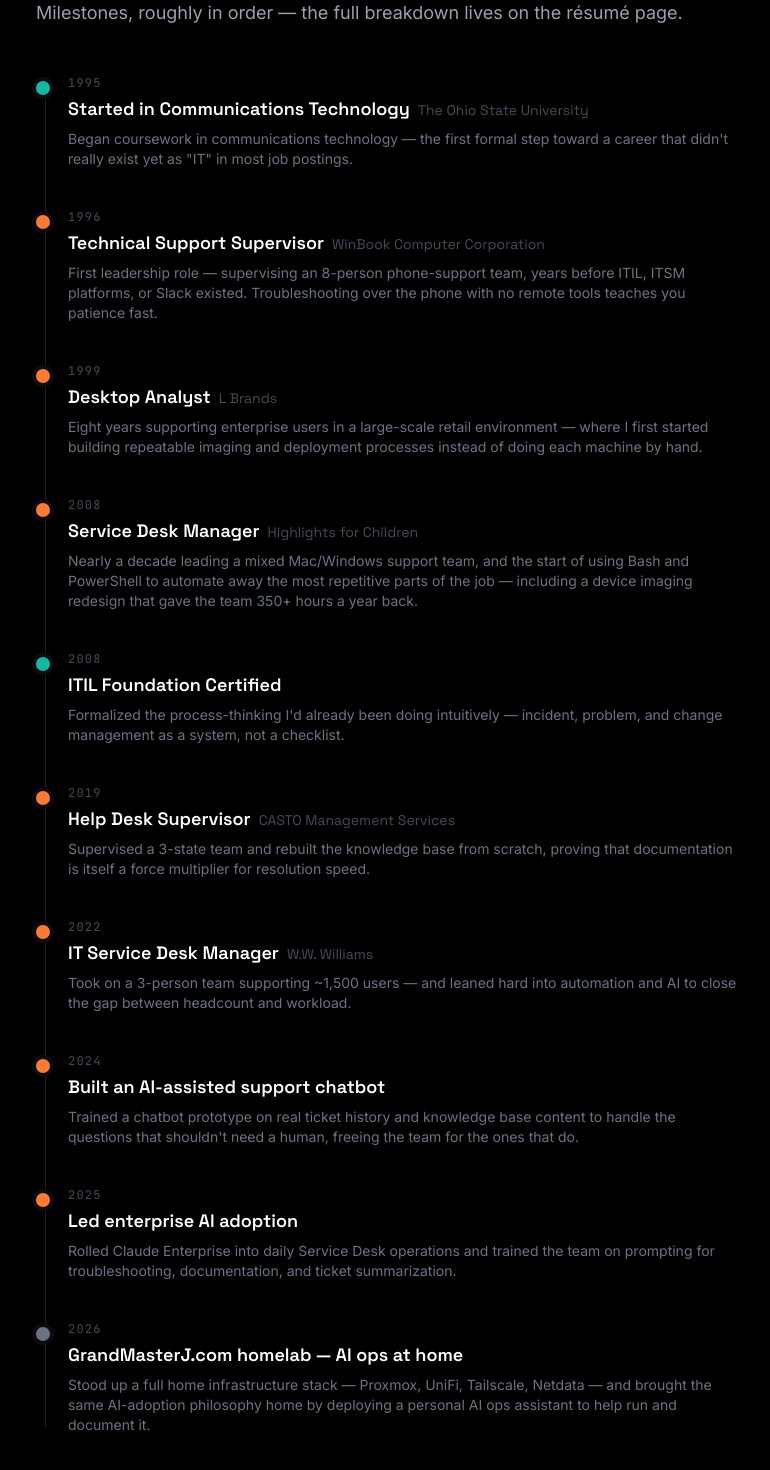
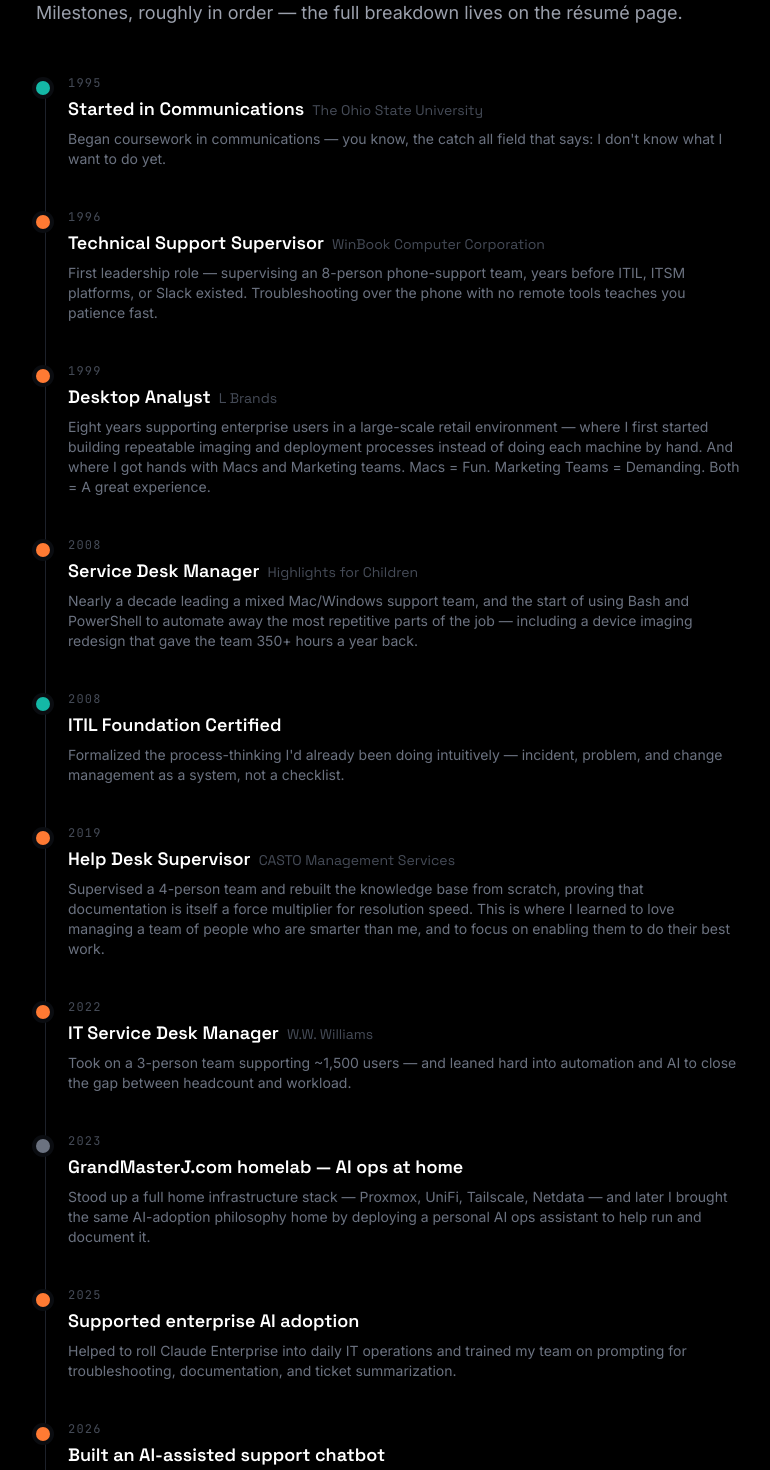
Before and after one commit to grandmasterjjs/Career-Portfolio, a Next.js app: page /about in a window 1280 px wide. Shown: the part 2260-3730 px from the top of the page, without its empty margins (4-774 px from the left). Built offline with nearby package versions, Linux system fonts and the light colour scheme.

Commit message:
Updated job history details and edited copy

```diff
--- a/src/data/milestones.ts
+++ b/src/data/milestones.ts
@@ -3,9 +3,9 @@ import type { Milestone } from "@/components/about/Timeline";
 export const milestones: Milestone[] = [
   {
     year: "1995",
-    title: "Started in Communications Technology",
+    title: "Started in Communications",
     place: "The Ohio State University",
-    body: "Began coursework in communications technology — the first formal step toward a career that didn't really exist yet as \"IT\" in most job postings.",
+    body: "Began coursework in communications — you know, the catch all field that says: I don't know what I want to do yet.",
     kind: "education",
   },
   {
@@ -19,7 +19,7 @@ export const milestones: Milestone[] = [
     year: "1999",
     title: "Desktop Analyst",
     place: "L Brands",
-    body: "Eight years supporting enterprise users in a large-scale retail environment — where I first started building repeatable imaging and deployment processes instead of doing each machine by hand.",
+    body: "Eight years supporting enterprise users in a large-scale retail environment — where I first started building repeatable imaging and deployment processes instead of doing each machine by hand. And where I got hands with Macs and Marketing teams. Macs = Fun. Marketing Teams = Demanding. Both = A great experience.",
     kind: "career",
   },
   {
@@ -39,7 +39,7 @@ export const milestones: Milestone[] = [
     year: "2019",
     title: "Help Desk Supervisor",
     place: "CASTO Management Services",
-    body: "Supervised a 3-state team and rebuilt the knowledge base from scratch, proving that documentation is itself a force multiplier for resolution speed.",
+    body: "Supervised a 4-person team and rebuilt the knowledge base from scratch, proving that documentation is itself a force multiplier for resolution speed. This is where I learned to love managing a team of people who are smarter than me, and to focus on enabling them to do their best work.",
     kind: "career",
   },
   {
@@ -50,21 +50,21 @@ export const milestones: Milestone[] = [
     kind: "career",
   },
   {
-    year: "2024",
+    year: "2023",
+    title: "GrandMasterJ.com homelab — AI ops at home",
+    body: "Stood up a full home infrastructure stack — Proxmox, UniFi, Tailscale, Netdata — and later I brought the same AI-adoption philosophy home by deploying a personal AI ops assistant to help run and document it.",
+    kind: "personal",
+  },
+  {
+    year: "2025",
+    title: "Supported enterprise AI adoption",
+    body: "Helped to roll Claude Enterprise into daily IT operations and trained my team on prompting for troubleshooting, documentation, and ticket summarization.",
+    kind: "career",
+  },
+  {
+    year: "2026",
     title: "Built an AI-assisted support chatbot",
     body: "Trained a chatbot prototype on real ticket history and knowledge base content to handle the questions that shouldn't need a human, freeing the team for the ones that do.",
     kind: "career",
   },
-  {
-    year: "2025",
-    title: "Led enterprise AI adoption",
-    body: "Rolled Claude Enterprise into daily Service Desk operations and trained the team on prompting for troubleshooting, documentation, and ticket summarization.",
-    kind: "career",
-  },
-  {
-    year: "2026",
-    title: "GrandMasterJ.com homelab — AI ops at home",
-    body: "Stood up a full home infrastructure stack — Proxmox, UniFi, Tailscale, Netdata — and brought the same AI-adoption philosophy home by deploying a personal AI ops assistant to help run and document it.",
-    kind: "personal",
-  },
 ];
--- a/src/data/profile.ts
+++ b/src/data/profile.ts
@@ -1,14 +1,14 @@
 export const profile = {
   name: "James “J.J.” Smiley",
   shortName: "J.J. Smiley",
-  headline: "IT Operations & Automation Leader",
+  headline: "IT Operations & Management Leader",
   tagline:
-    "25+ years turning overloaded service desks into systems that run themselves — through process redesign, PowerShell, and early, practical AI adoption.",
+    "25+ years turning overloaded service desks into systems that run themselves — through process redesign, PowerShell practical AI adoption, and empowering teams to do their best work.",
   location: "Columbus, OH",
   email: "jj@grandmasterj.com",
   linkedin: "https://www.linkedin.com/in/jjsmiley",
   github: "https://github.com/grandmasterjjs",
-  site: "https://grandmasterj.com",
+  site: "https://career.grandmasterj.com",
   resumePdf: "/resume/JJ-Smiley-Resume.pdf",
   currentRole: {
     title: "IT Service Desk Manager",
@@ -16,7 +16,7 @@ export const profile = {
     since: "Nov 2022",
   },
   summary:
-    "IT Service Desk leader with 25+ years building and transforming support operations for organizations of 300–1,500 users. I deliver measurable gains in resolution time, first-contact resolution, and SLA consistency — usually while running below designed headcount — through process redesign, PowerShell automation, and early adoption of AI-assisted support tooling. Hands-on experience deploying chatbot prototypes, enterprise AI tools, and ITSM optimization across ServiceNow, KACE, and Cherwell. I build technicians into teams that outperform their staffing numbers.",
+    "IT Service Desk leader with 25+ years building and transforming support operations for organizations of 300–1,500 users. I deliver measurable gains in resolution time, first-contact resolution, and SLA consistency — usually while running below designed headcount — through process redesign, PowerShell automation, arly adoption of AI-assisted support tooling, most importantly: empowering teams and lifting them up. Hands-on experience deploying chatbot prototypes, enterprise AI tools, and ITSM optimization across ServiceNow, KACE, and Cherwell. I build technicians into teams that outperform their staffing numbers.",
   quickStats: [
     { label: "Years in IT", value: "25+" },
     { label: "Users Supported", value: "1,500+" },
```
Also changed, not shown: src/data/experience.ts (+14 -12 lines), src/data/projects.ts (+10 -7 lines), src/data/skills.ts (+11 -11 lines).
